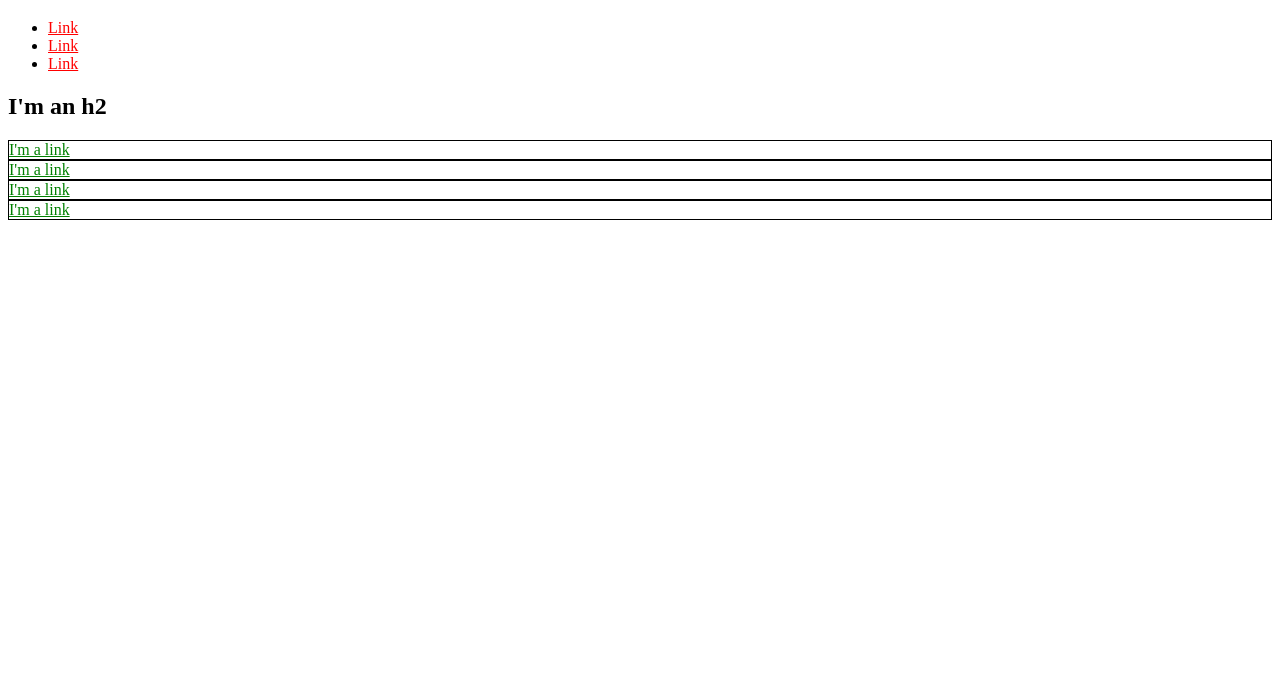
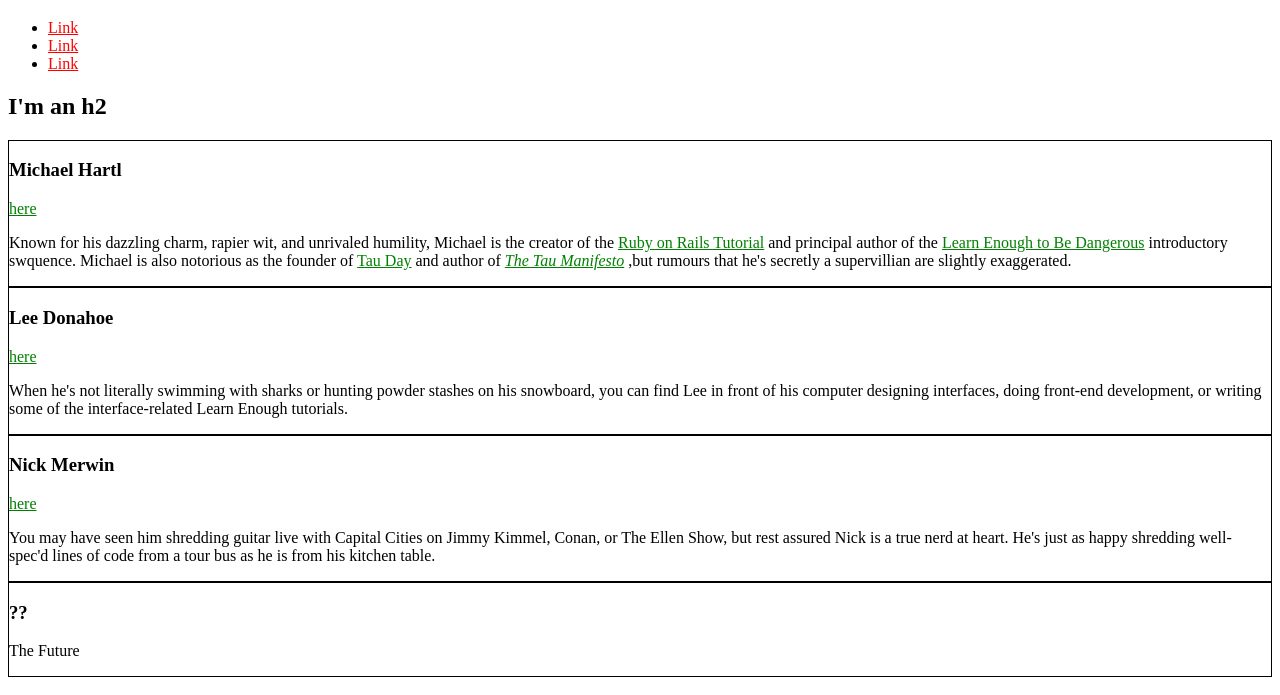
Before and after one commit to GabrielS0ng/gabriels0ng.github.io, a plain HTML site: page index.html in a window 1280 px wide. Shown: the part 61-756 px from the top of the page. Drawn offline with Linux system fonts and the light colour scheme.

Commit message:
Update index.html

```diff
--- a/index.html
+++ b/index.html
@@ -3,32 +3,73 @@
   <head>
     <title>Test Page: Don't Panic</title>
     <meta charset="utf-8">
+    <style>
+    a {
+        color: red;
+    }
+    .bio-box {
+        border: 1px solid black;
+    }
+    .bio-box a {
+        color: green;
+    }
+    </style>
   </head>
   <body>
     <h1>I'm an h1</h1>
     <ul>
       <li>
-        <a href="http://example.com/" style="color: red;">Link</a>
+        <a href="http://example.com/">Link</a>
       </li>
       <li>
-        <a href="http://example.com/" style="color: red;">Link</a>
+        <a href="http://example.com/">Link</a>
       </li>
       <li>
-        <a href="http://example.com/" style="color: red;">Link</a>
+        <a href="http://example.com/">Link</a>
       </li>
     </ul>
     <h2>I'm an h2</h2>
-    <div style="border: 1px solid black;">
-      <a href="http://example.com/" style="color: green;">I'm a link</a>
+    <div class="bio-box">
+      <h3>Michael Hartl</h3>
+      <a href="http://twitter.com/mhartl">here</a>
+      <p>
+        Known for his dazzling charm, rapier wit, and unrivaled humility,
+        Michael is the creator of the
+        <a href="https://www.railstutorial.org/">Ruby on Rails Tutorial</a>
+        and principal author of the
+        <a href="https://learnenough.com/">Learn Enough to Be Dangerous</a>
+        introductory swquence.
+        Michael is also notorious as the founder of
+        <a href="http://tauday.com/">Tau Day</a> and author of
+        <a href="http://tauday.com/tau-manifesto"><em>The Tau Manifesto</em></a>
+        ,but rumours that he's secretly a supervillian are slightly exaggerated.
+        </p>
     </div>
-    <div style="border: 1px solid black;">
-      <a href="http://example.com/" style="color: green;">I'm a link</a>
+    <div class="bio-box">
+      <h3>Lee Donahoe</h3>
+      <a href="https://twitter.com/leedonahoe">here</a>
+      <p>
+        When he's not literally swimming with sharks or hunting powder stashes on
+        his snowboard, you can find Lee in front of his computer designing
+        interfaces, doing front-end development, or writing some of the
+        interface-related Learn Enough tutorials.
+      </p>
     </div>
-    <div style="border: 1px solid black;">
-      <a href="http://example.com/" style="color: green;">I'm a link</a>
+    <div class="bio-box">
+      <h3>Nick Merwin</h3>
+      <a href="https://twitter.com/nickmerwin">here</a>
+      <p>
+        You may have seen him shredding guitar live with Capital Cities on Jimmy
+        Kimmel, Conan, or The Ellen Show, but rest assured Nick is a true nerd at
+        heart. He's just as happy shredding well-spec'd lines of code from a tour
+        bus as he is from his kitchen table.
+      </p>
     </div>
-    <div style="border: 1px solid black;">
-      <a href="http://example.com/" style="color: green;">I'm a link</a>
+    <div class="bio-box">
+      <h3>??</h3>
+      <p>
+        The Future
+      </p>
     </div>
   </body>
 </html>
```
